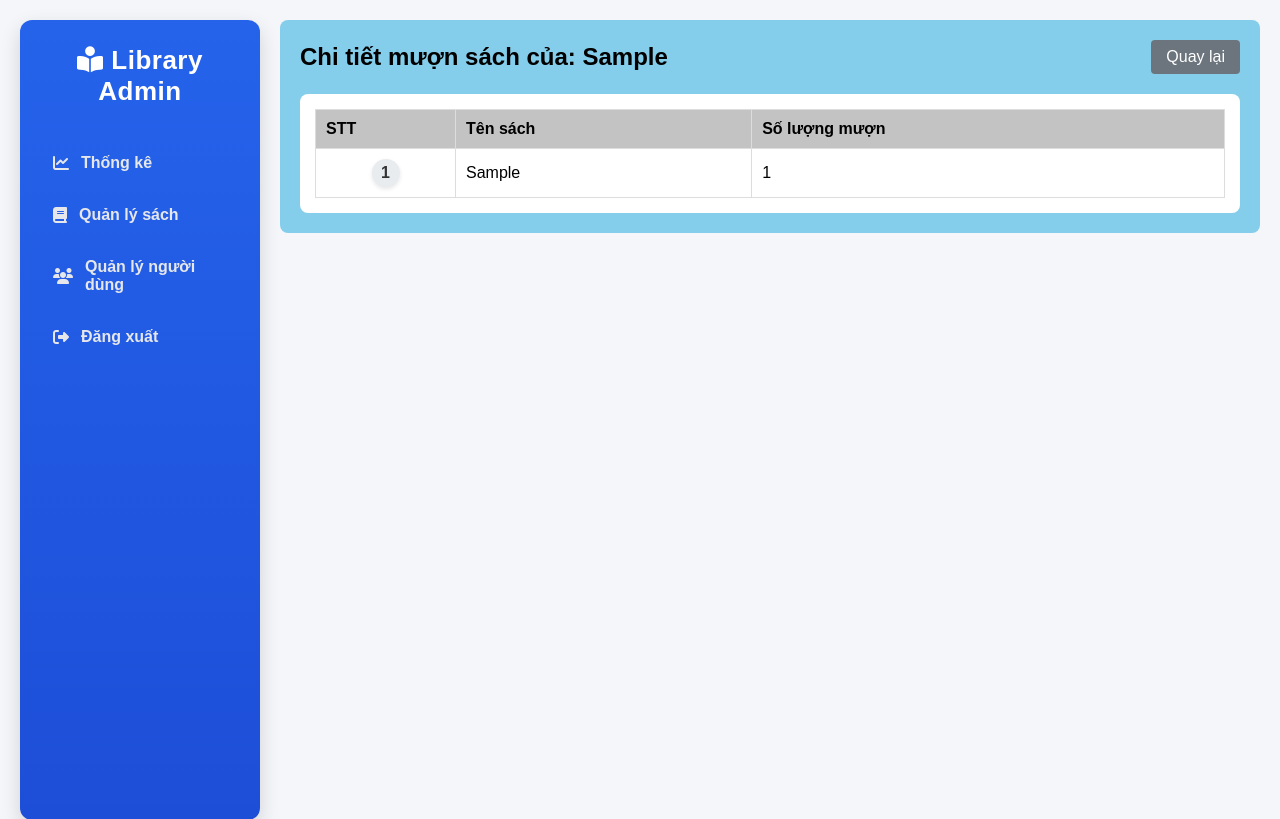
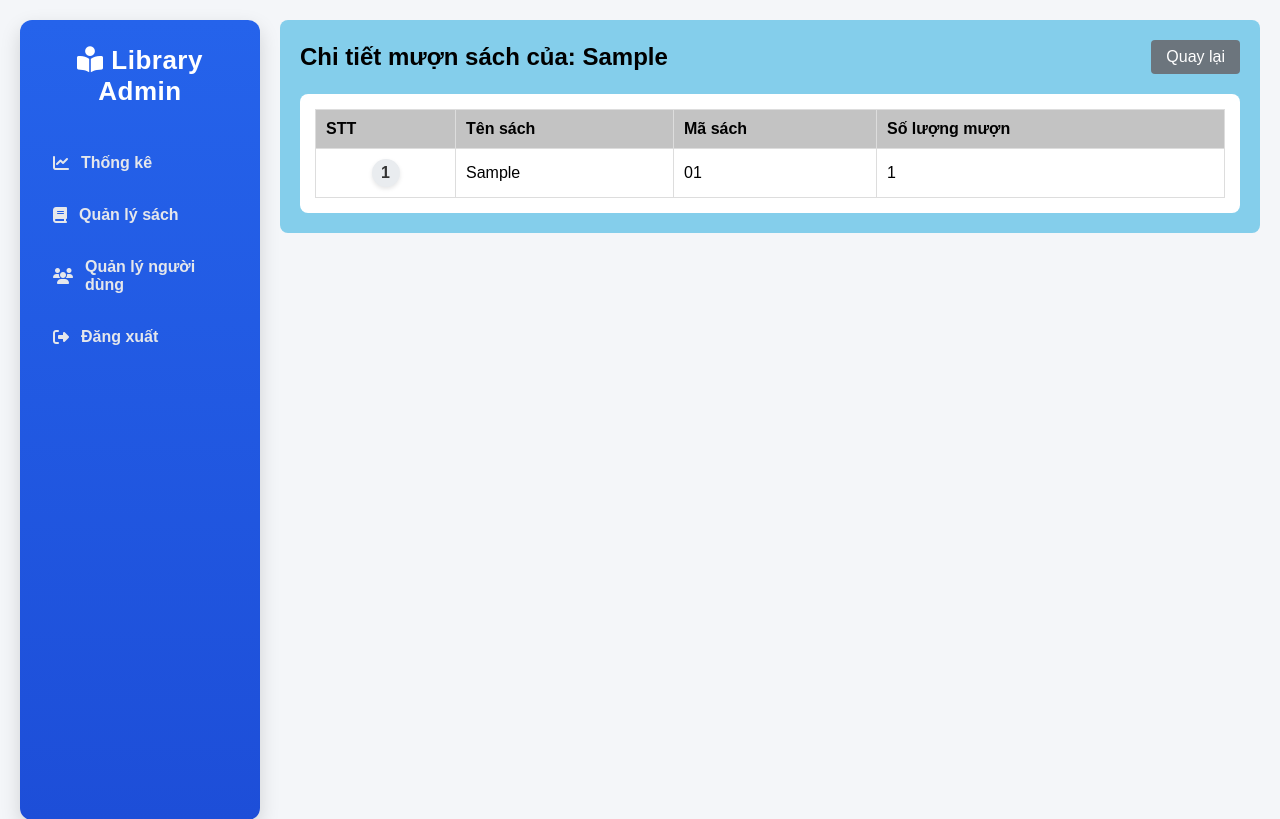
Before and after one commit to NguyenPhuocTruong/LTWeb_Nhom1_QuanLyThuVien, a PHP site: the page made by admin/detailBorrow.php in a window 1280 px wide. Shown: the top 819 px of the page. Run offline with PHP 8.4, Linux system fonts and the light colour scheme; tables that the repository leaves empty hold one stand-in row (values such as "Sample post").

Commit message:
add ma_sach into detailBorrow table

```diff
--- a/admin/detailBorrow.php
+++ b/admin/detailBorrow.php
@@ -35,13 +35,14 @@
                             <tr>
                                 <th>STT</th>
                                 <th>Tên sách</th>
+                                <th>Mã sách</th>
                                 <th>Số lượng mượn</th>
                             </tr>
                         </thead>
                         <tbody>
                             <?php
                             if ($email != '') {
-                                $query = "SELECT sach.ten_sach, muon_sach.so_luong_sach_muon
+                                $query = "SELECT sach.ma_sach, sach.ten_sach, muon_sach.so_luong_sach_muon
                                           FROM muon_sach
                                           JOIN sach ON muon_sach.ma_sach = sach.ma_sach
                                           WHERE muon_sach.email = '$email'";
@@ -56,6 +57,7 @@
                                                 <span class="stt-highlight"><?php echo $stt++; ?></span>
                                             </td>
                                             <td><?php echo htmlspecialchars($row['ten_sach']); ?></td>
+                                            <td><?php echo sprintf("%02d", $row['ma_sach']); ?></td>
                                             <td><?php echo htmlspecialchars($row['so_luong_sach_muon']); ?></td>
                                         </tr>
                                     <?php
```
